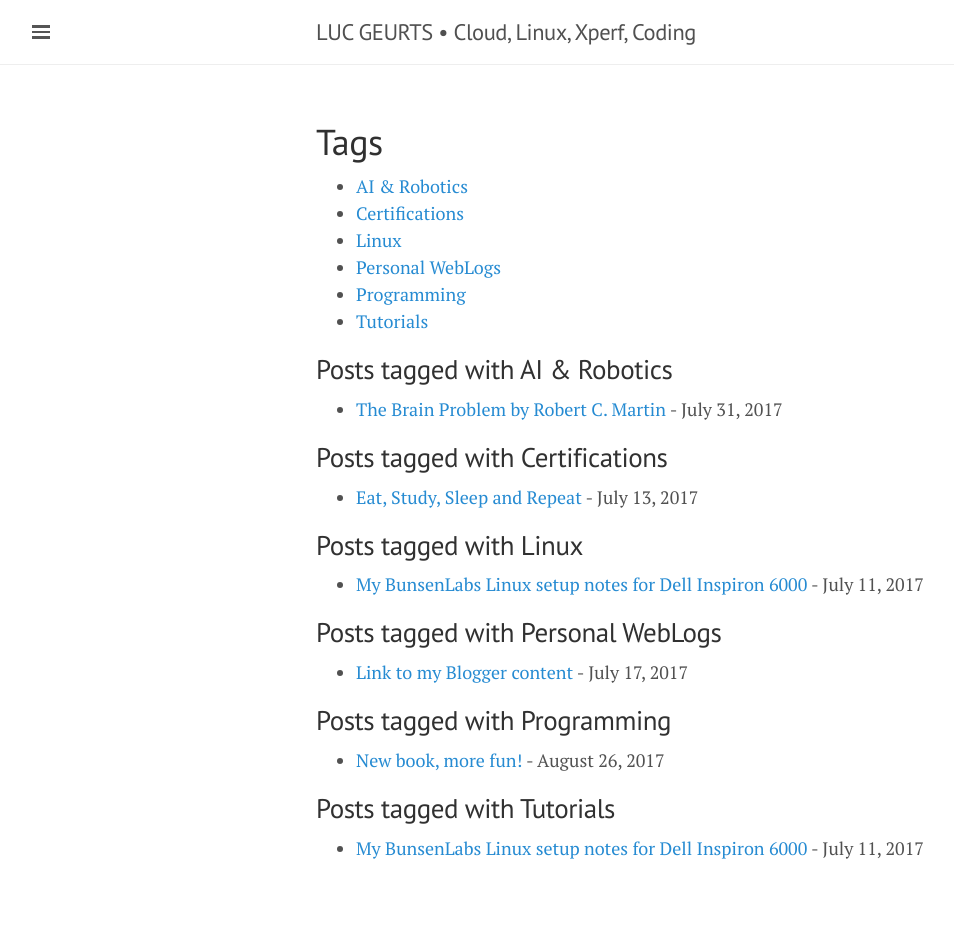
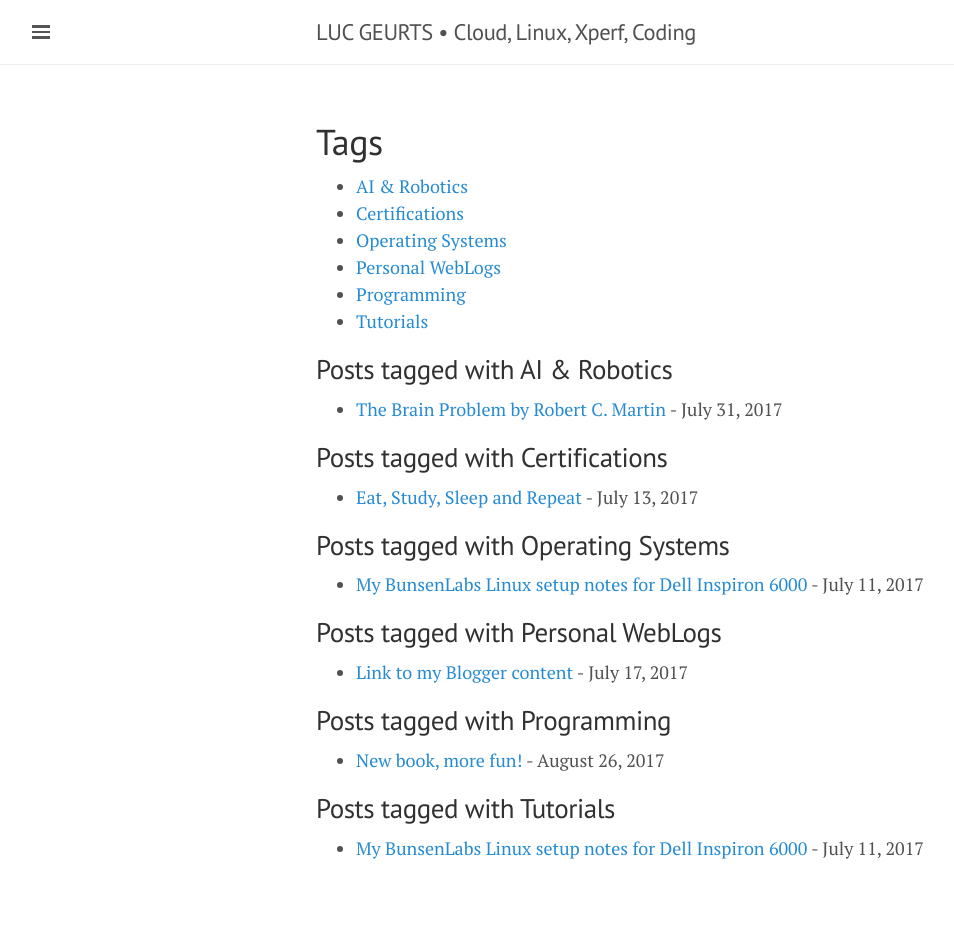
Before and after one commit to lgeurts/lgeurts.github.io, a Jekyll site: the page built from tags.html, in a window 1280 px wide. Shown: the whole page, without its empty margins (0-954 px from the left). Built offline with Jekyll 4.4.1, drawn with Linux system fonts in a browser that asks for light colours; nearby versions of some CDN libraries.

Commit message:
Update 2017-07-11-bunsenlabs-linux-setup-notes-for dell-inspiron-6000.md

```diff
--- a/_posts/2017-07-11-bunsenlabs-linux-setup-notes-for dell-inspiron-6000.md
+++ b/_posts/2017-07-11-bunsenlabs-linux-setup-notes-for dell-inspiron-6000.md
@@ -4,7 +4,7 @@ title: My BunsenLabs Linux setup notes for Dell Inspiron 6000
 read_time: true
 comments: true
 category: Open Source
-tags: [ Linux, Tutorials ]
+tags: [ Operating Systems, Tutorials ]
 ---
 
 ![BunsenLabs Deuterium, fresh install](/assets/bunsenlabs-deuterium.jpg)
```
